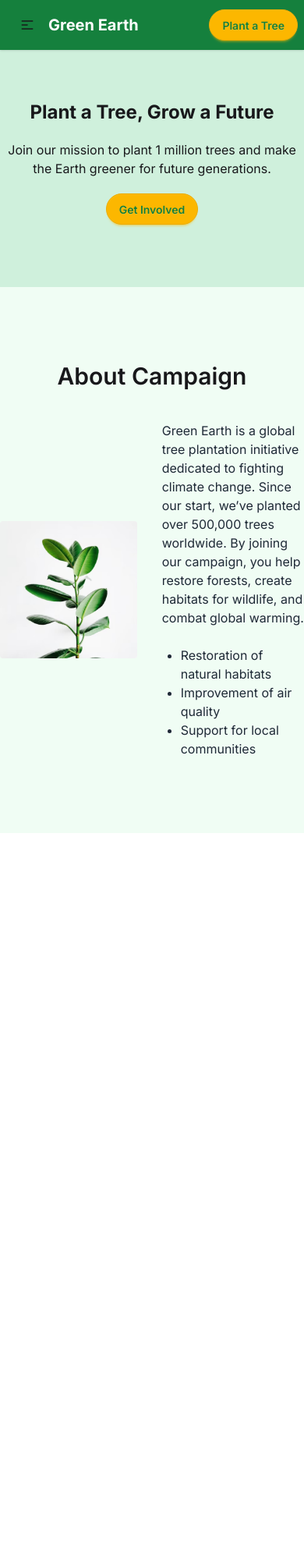
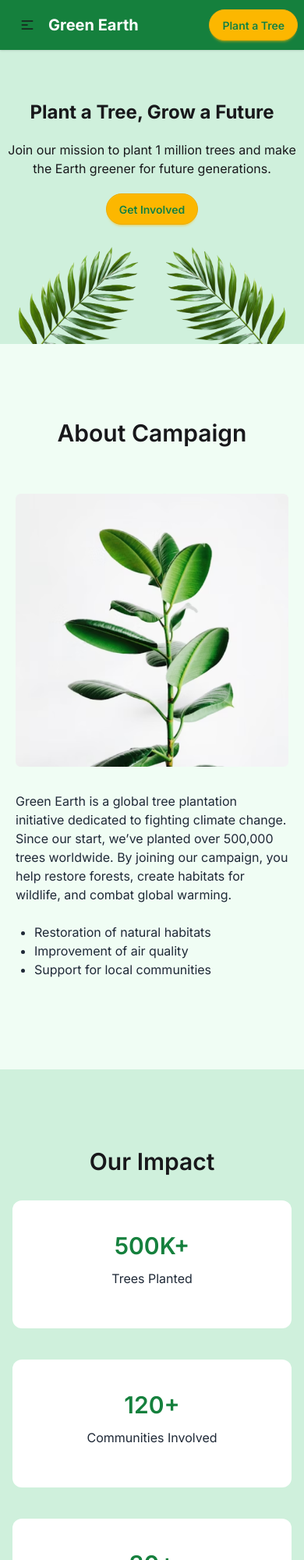
Before and after one commit to Rakibislam22/GreenEarth, a plain HTML site: page index.html in a window 390 px wide. Shown: the top 2000 px of the page at 78% size. Before the commit the page ends 1068 px from the top, so only its background shows below. Drawn offline with nearby package versions, Linux system fonts and the light colour scheme.

Commit message:
Add Our Impact Section section

```diff
--- a/index.html
+++ b/index.html
@@ -69,9 +69,10 @@
         </nav>
 
         <!-- Banner section -->
-        <div class="flex justify-between items-center bg-[#CFF0DC]">
+        <div class="bg-[#CFF0DC]">
+            <div class="flex justify-between items-center ">
                 <div class="max-sm:hidden"><img src="assets/hero-leaf1.png" alt=""></div>
-            <div class="text-center max-sm:py-16 space-y-5 max-w-2xl">
+                <div class="text-center max-sm:pt-16 space-y-5 max-w-2xl">
                     <h1 class="text-5xl max-sm:text-2xl  font-bold ">Plant a Tree, Grow a Future</h1>
                     <p>Join our mission to plant 1 million trees and make the Earth greener for future
                         generations.</p>
@@ -79,20 +80,27 @@
                 </div>
                 <div class="max-sm:hidden"><img src="assets/hero-leaf2.png" alt=""></div>
             </div>
+            <div class="flex justify-center lg:hidden ">
+                <img class="w-[50%]" src="assets/hero-leaf1.png" alt="">
+                <img class="w-[50%]" src="assets/hero-leaf2.png" alt="">
+            </div>
+        </div>
     </header>
 
     <!-- About Campaign section -->
     <section class="flex justify-center items-center py-24 bg-[#f0fdf4]">
-        <div  >
+        <div>
             <h1 class="text-center text-3xl pb-10 font-semibold">About Campaign</h1>
-            <div >
-                <div class="flex justify-center items-center gap-8">
+            <div>
+                <div class="flex max-sm:flex-col justify-center items-center gap-8 p-5">
                     <div>
                         <img src="assets/about.png" alt="">
                     </div>
                     <div class="text-[#1F2937]">
                         <p class="max-w-[550px]">
-                            Green Earth is a global tree plantation initiative dedicated to fighting climate change. Since our start, we’ve planted over 500,000 trees worldwide. By joining our campaign, you help restore forests, create habitats for wildlife, and combat global warming.
+                            Green Earth is a global tree plantation initiative dedicated to fighting climate change.
+                            Since our start, we’ve planted over 500,000 trees worldwide. By joining our campaign, you
+                            help restore forests, create habitats for wildlife, and combat global warming.
 
                         <ul class="list-disc ml-6 pt-6">
                             <li>Restoration of natural habitats</li>
@@ -105,6 +113,30 @@
             </div>
         </div>
     </section>
+
+    <!-- Our Impact Section -->
+
+    <section class="bg-[#CFF0DC] ">
+        <div class="py-[100px] w-11/12 mx-auto">
+            <h1 class="text-3xl font-semibold text-center pb-8">Our Impact</h1>
+            <div class="grid lg:grid-cols-3 grid-cols-1 gap-10">
+                <div class="py-10 bg-white rounded-xl text-center">
+                    <h1 class="text-3xl font-semibold text-[#15803D]">500K+</h1>
+                    <p class="text-[#1F2937] py-3">Trees Planted</p>
+                </div class="py-10 bg-white rounded-xl">
+                <div class="p-10 bg-white rounded-xl text-center">
+                    <h1 class="text-3xl font-semibold text-[#15803D]">120+</h1>
+                    <p class="text-[#1F2937] py-3">Communities Involved</p>
+                </div >
+                <div class="py-10 bg-white rounded-xl text-center">
+                    <h1 class="text-3xl font-semibold text-[#15803D]">30+</h1>
+                    <p class="text-[#1F2937] py-3">Countries Reached</p>
+                </div>
+            </div>
+        </div>
+
+    </section>
+
 </body>
 
 </html>
```
Also changed, not shown: 1 other file. Lines whose indentation alone changed are shown as unchanged.
